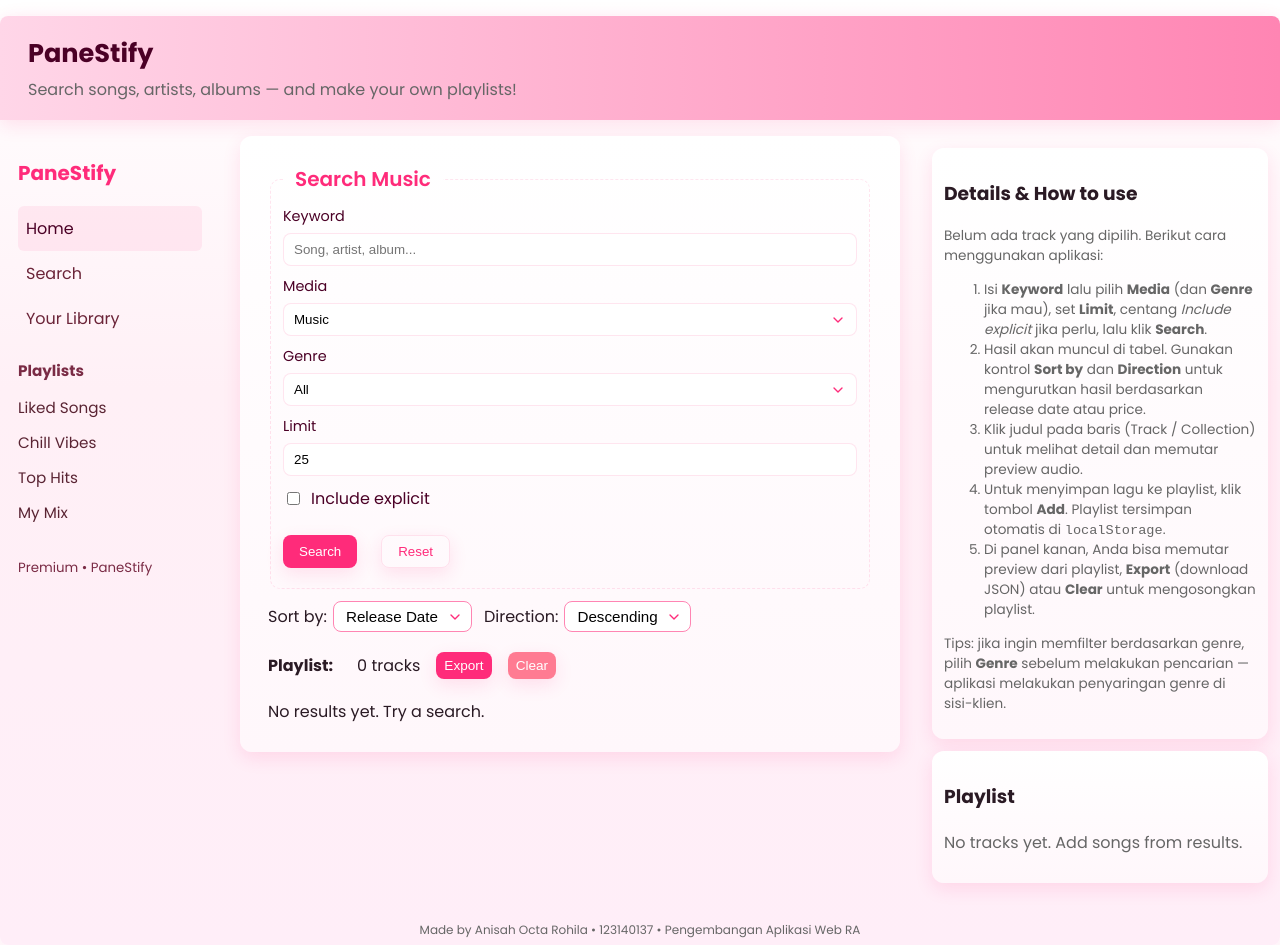
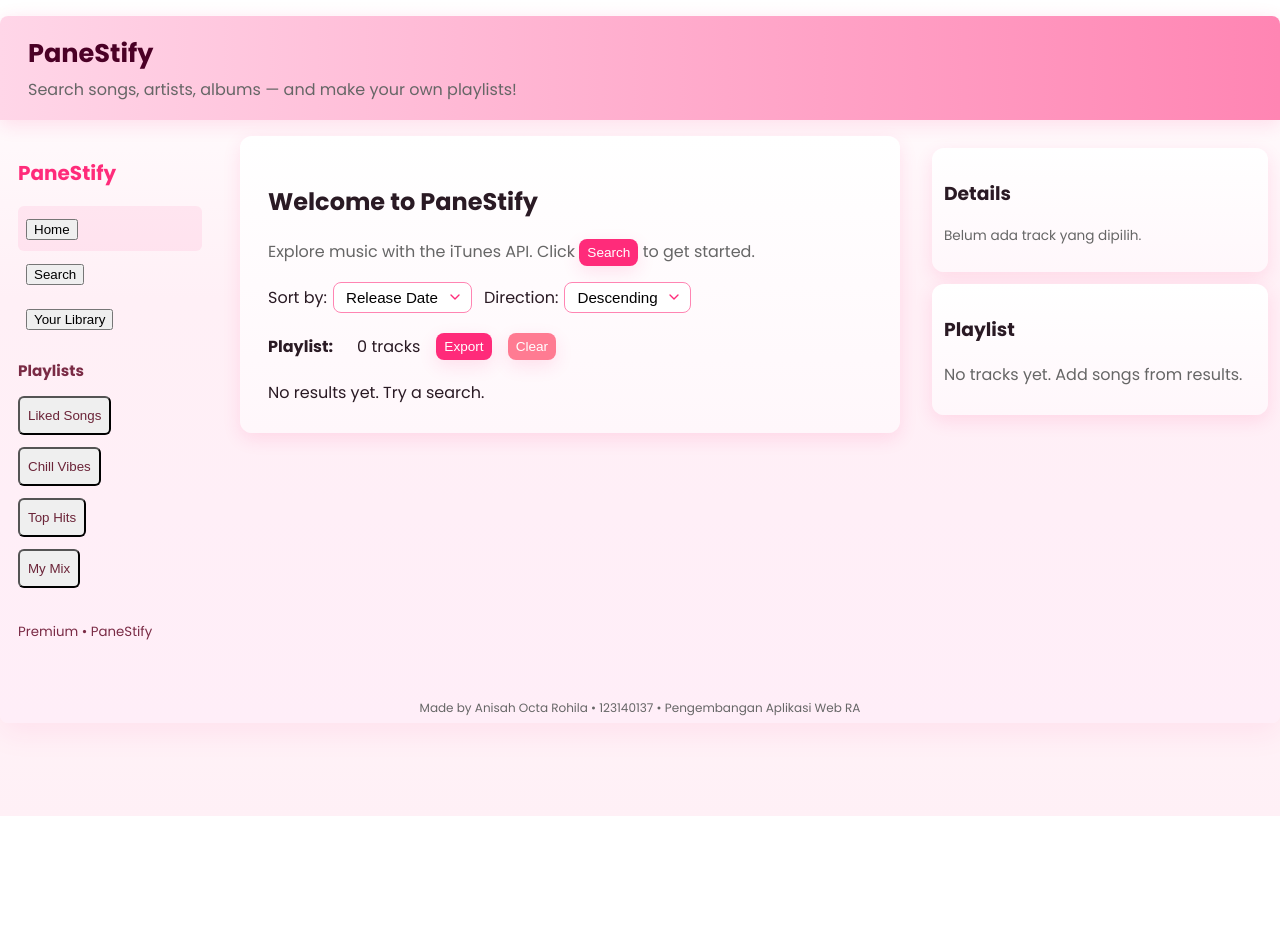
Before and after one commit to panesbelpois/uts-pemweb-123140137, a React (Vite) app: page / in a window 1280 px wide. After the commit the page ends 816 px from the top, so only its background shows below. Built offline with nearby package versions, Linux system fonts and the light colour scheme.

Commit message:
add features

```diff
--- a/src/App.jsx
+++ b/src/App.jsx
@@ -14,6 +14,7 @@
   const [selected, setSelected] = useState(null);
   const [playlist, setPlaylist] = useState(loadPlaylistFromStorage());
   const [sortBy, setSortBy] = useState({ key: "releaseDate", dir: "desc" });
+  const [page, setPage] = useState("home");
 
   useEffect(() => {
     savePlaylistToStorage(playlist);
@@ -99,15 +100,120 @@
 
   const clearPlaylist = () => setPlaylist([]);
 
+  const handleNavigate = (p) => {
+    setPage(p);
+  };
+
   return (
     <div className="app-container spotify-app">
       <Header />
       <main className="main-grid">
         <nav className="spotify-sidebar" aria-label="Main navigation">
-          <Sidebar />
+          <Sidebar active={page} onNavigate={handleNavigate} />
         </nav>
         <section className="left-panel content-area">
-          <SearchForm onSearch={setQueryParams} loading={loading} />
+          {page === "search" ? (
+            <>
+              <SearchForm onSearch={setQueryParams} loading={loading} focus={true} />
+              <div className="sort-row">
+                <label>
+                  Sort by:
+                  <select value={sortBy.key} onChange={(e) => setSortBy(s => ({ ...s, key: e.target.value }))}>
+                    <option value="releaseDate">Release Date</option>
+                    <option value="price">Price</option>
+                  </select>
+                </label>
+                <label>
+                  Direction:
+                  <select value={sortBy.dir} onChange={(e) => setSortBy(s => ({ ...s, dir: e.target.value }))}>
+                    <option value="desc">Descending</option>
+                    <option value="asc">Ascending</option>
+                  </select>
+                </label>
+                <div className="playlist-summary">
+                  <strong>Playlist:</strong> {playlist.length} tracks
+                  <button className="btn small" aria-label="Export playlist as JSON" title="Export playlist" onClick={() => {
+                    const blob = new Blob([JSON.stringify(playlist, null, 2)], { type: "application/json" });
+                    const url = URL.createObjectURL(blob);
+                    const a = document.createElement("a");
+                    a.href = url;
+                    a.download = `playlist.json`;
+                    a.click();
+                    URL.revokeObjectURL(url);
+                  }}>Export</button>
+                  <button className="btn small danger" aria-label="Clear playlist" title="Clear playlist" onClick={clearPlaylist} disabled={playlist.length===0}>Clear</button>
+                </div>
+              </div>
+
+              <div className="table-area">
+                {loading && <div className="status">Loading...</div>}
+                {error && <div className="status error">Error: {error}</div>}
+                {!loading && !error && <DataTable
+                  results={results}
+                  onSelect={setSelected}
+                  onAddToPlaylist={handleAddToPlaylist}
+                  playlist={playlist}
+                />}
+              </div>
+            </>
+          ) : page === "home" ? (
+            <div className="home-hero">
+              <h2>Welcome to PaneStify</h2>
+              <p className="muted">Explore music with the iTunes API. Click <button className="btn small" onClick={() => setPage("search")}>Search</button> to get started.</p>
+            </div>
+          ) : page === "library" ? (
+            <div className="library-view">
+              <h2>Your Library</h2>
+              <div className="playlist-card">
+                <h3>Current Playlist</h3>
+                {playlist.length === 0 && <p className="muted">No tracks yet. Add songs from Search.</p>}
+                <ul className="playlist-list">
+                  {playlist.map((t) => (
+                    <li key={t.trackId ?? t.collectionId ?? t.artistId + t.trackName} className="playlist-item">
+                      <img src={t.artworkUrl60} alt={t.trackName} />
+                      <div className="meta">
+                        <div className="title">{t.trackName ?? t.collectionName}</div>
+                        <div className="sub">{t.artistName}</div>
+                      </div>
+                      <div className="controls">
+                        {t.previewUrl ? (
+                          <audio controls src={t.previewUrl} preload="none" />
+                        ) : null}
+                        <button className="btn small danger" onClick={() => handleRemoveFromPlaylist(t)}>Remove</button>
+                      </div>
+                    </li>
+                  ))}
+                </ul>
+              </div>
+            </div>
+          ) : (
+            /* Playlist shortcuts (liked/chill/top/mix) */
+            <div className="playlist-shortcut-view">
+              <h2>{page === "liked" ? "Liked Songs" : page === "chill" ? "Chill Vibes" : page === "top" ? "Top Hits" : "My Mix"}</h2>
+              <p className="muted">This view shows your current playlist. You can add tracks from Search.</p>
+              <div className="playlist-card">
+                <h3>Playlist</h3>
+                {playlist.length === 0 && <p className="muted">No tracks yet. Add songs from results.</p>}
+                <ul className="playlist-list">
+                  {playlist.map((t) => (
+                    <li key={t.trackId ?? t.collectionId ?? t.artistId + t.trackName} className="playlist-item">
+                      <img src={t.artworkUrl60} alt={t.trackName} />
+                      <div className="meta">
+                        <div className="title">{t.trackName ?? t.collectionName}</div>
+                        <div className="sub">{t.artistName}</div>
+                      </div>
+                      <div className="controls">
+                        {t.previewUrl ? (
+                          <audio controls src={t.previewUrl} preload="none" />
+                        ) : null}
+                        <button className="btn small danger" onClick={() => handleRemoveFromPlaylist(t)}>Remove</button>
+                      </div>
+                    </li>
+                  ))}
+                </ul>
+              </div>
+            </div>
+          )}
           <div className="sort-row">
             <label>
               Sort by:
--- a/src/components/DetailCard.jsx
+++ b/src/components/DetailCard.jsx
@@ -4,17 +4,9 @@
   if (!selected) {
     return (
       <div className="detail-card">
-        <h3>Details & How to use</h3>
+        <h3>Details</h3>
         <div className="muted small">
-          <p>Belum ada track yang dipilih. Berikut cara menggunakan aplikasi:</p>
-          <ol>
-            <li>Isi <strong>Keyword</strong> lalu pilih <strong>Media</strong> (dan <strong>Genre</strong> jika mau), set <strong>Limit</strong>, centang <em>Include explicit</em> jika perlu, lalu klik <strong>Search</strong>.</li>
-            <li>Hasil akan muncul di tabel. Gunakan kontrol <strong>Sort by</strong> dan <strong>Direction</strong> untuk mengurutkan hasil berdasarkan release date atau price.</li>
-            <li>Klik judul pada baris (Track / Collection) untuk melihat detail dan memutar preview audio.</li>
-            <li>Untuk menyimpan lagu ke playlist, klik tombol <strong>Add</strong>. Playlist tersimpan otomatis di <code>localStorage</code>.</li>
-            <li>Di panel kanan, Anda bisa memutar preview dari playlist, <strong>Export</strong> (download JSON) atau <strong>Clear</strong> untuk mengosongkan playlist.</li>
-          </ol>
-          <p>Tips: jika ingin memfilter berdasarkan genre, pilih <strong>Genre</strong> sebelum melakukan pencarian — aplikasi melakukan penyaringan genre di sisi-klien.</p>
+          <p>Belum ada track yang dipilih.</p>
         </div>
       </div>
     );
--- a/src/components/SearchForm.jsx
+++ b/src/components/SearchForm.jsx
@@ -19,8 +19,13 @@
   explicit: false,
 };
 
-export default function SearchForm({ onSearch, loading }) {
+export default function SearchForm({ onSearch, loading, focus }) {
   const [form, setForm] = useState(DEFAULT);
+  const inputRef = React.useRef(null);
+
+  React.useEffect(() => {
+    if (focus && inputRef.current) inputRef.current.focus();
+  }, [focus]);
 
   const handleSubmit = (e) => {
     e.preventDefault();
@@ -49,6 +54,7 @@
             required
             placeholder="Song, artist, album..."
             aria-label="Search keyword"
+            ref={inputRef}
             onChange={(e) => setForm(f => ({ ...f, term: e.target.value }))}
           />
         </label>
--- a/src/components/Sidebar.jsx
+++ b/src/components/Sidebar.jsx
@@ -1,22 +1,38 @@
 import React from "react";
 
-export default function Sidebar() {
+const NAV_ITEMS = [
+  { id: "home", label: "Home" },
+  { id: "search", label: "Search" },
+  { id: "library", label: "Your Library" },
+];
+
+const PLAYLIST_SHORTCUTS = [
+  { id: "liked", label: "Liked Songs" },
+  { id: "chill", label: "Chill Vibes" },
+  { id: "top", label: "Top Hits" },
+  { id: "mix", label: "My Mix" },
+];
+
+export default function Sidebar({ active, onNavigate }) {
   return (
     <div className="sidebar-inner">
       <div className="logo">PaneStify</div>
-      <ul className="nav">
-        <li className="nav-item active">Home</li>
-        <li className="nav-item">Search</li>
-        <li className="nav-item">Your Library</li>
+      <ul className="nav" role="menubar" aria-label="Main">
+        {NAV_ITEMS.map((it) => (
+          <li key={it.id} className={`nav-item ${active === it.id ? "active" : ""}`}>
+            <button type="button" className="nav-link" aria-current={active === it.id ? "page" : undefined} onClick={() => onNavigate && onNavigate(it.id)}>{it.label}</button>
+          </li>
+        ))}
       </ul>
 
       <div className="playlists">
         <h4>Playlists</h4>
         <ul>
-          <li>Liked Songs</li>
-          <li>Chill Vibes</li>
-          <li>Top Hits</li>
-          <li>My Mix</li>
+          {PLAYLIST_SHORTCUTS.map(p => (
+            <li key={p.id}>
+              <button type="button" className={`nav-item playlist-link ${active === p.id ? "active" : ""}`} onClick={() => onNavigate && onNavigate(p.id)}>{p.label}</button>
+            </li>
+          ))}
         </ul>
       </div>
 
```
Also changed, not shown: 3 other files (tests, documents, lock files or other folders).
